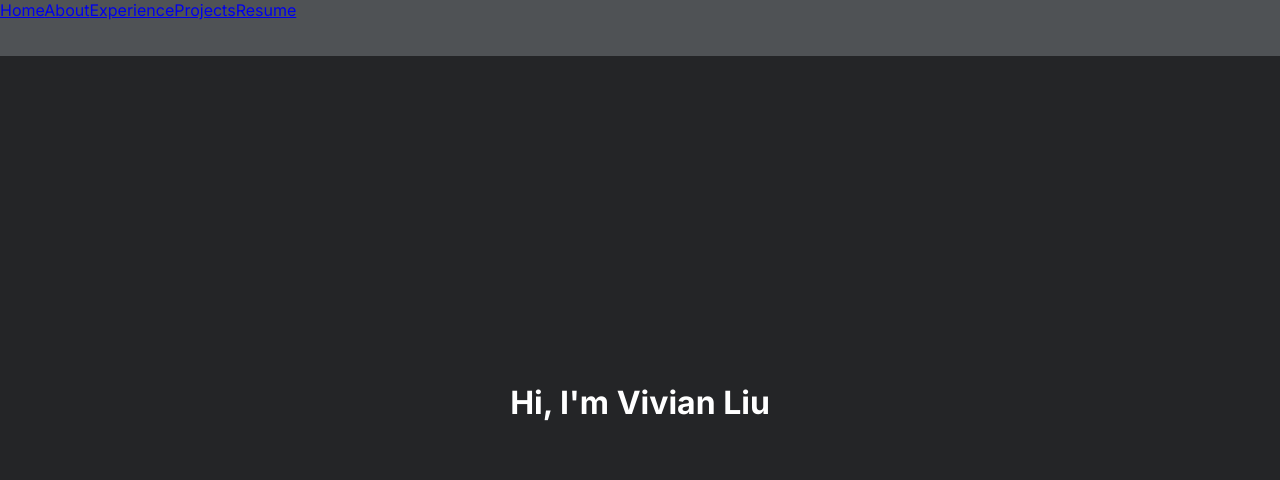
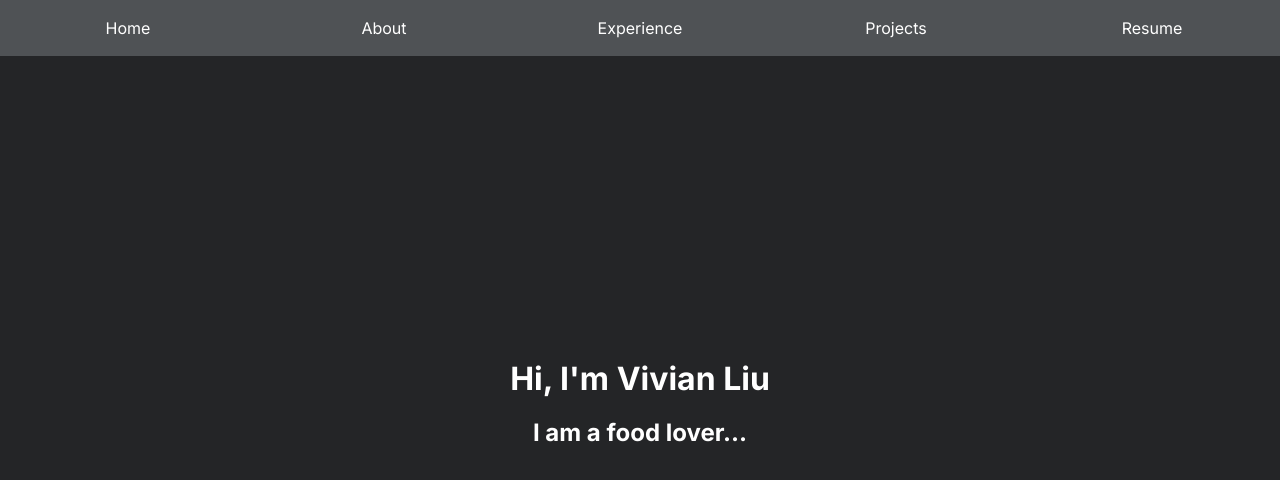
Before and after one commit to Stuart6557/portfolio-website, a Next.js app: page / in a window 1280 px wide. Shown: the top 480 px of the page. Built offline with nearby package versions, Linux system fonts and the light colour scheme.

Commit message:
navbar styling

```diff
--- a/app/components/background.tsx
+++ b/app/components/background.tsx
@@ -2,6 +2,6 @@ import 'app/globals.css'
 
 export default function Background() {
 	return (
-		<div className="background"></div>
+		<div className='background'></div>
 	)
 }
--- a/app/components/navbar.tsx
+++ b/app/components/navbar.tsx
@@ -3,12 +3,22 @@ import Link from "next/link"
 
 export default function Navbar() {
 	return (
-		<nav className="navbar">
-			<Link href="/">Home</Link>
-			<Link href="/about">About</Link>
-			<Link href="/experience">Experience</Link>
-			<Link href="/projects">Projects</Link>
-			<Link href="resume.pdf">Resume</Link>
+		<nav className='navbar'>
+			<div>
+				<Link href="/" className='nav-link'>Home</Link>
+			</div>
+			<div>
+				<Link href="/about" className='nav-link'>About</Link>
+			</div>
+			<div>
+				<Link href="/experience" className='nav-link'>Experience</Link>
+			</div>
+			<div>
+				<Link href="/projects" className='nav-link'>Projects</Link>
+			</div>
+			<div>
+				<Link href="resume.pdf" className='nav-link'>Resume</Link>
+			</div>
 		</nav>
 	)
 }
--- a/app/globals.css
+++ b/app/globals.css
@@ -40,4 +40,26 @@ p {
   position: fixed;
   z-index: 5;
   background-color: var(--navbar-color);
+
+  display: flex;
+  flex-direction: row;
+  justify-content: space-around;
+  align-items: center;
 }
+
+.navbar div {
+  width: 20vw;
+  display: flex;
+  justify-content: space-around;
+  align-items: center;
+}
+
+.nav-link {
+  color: white;
+  text-decoration: none;
+}
+
+.nav-link:hover {
+  font-size: large;
+  transition: 0.2s;
+}
--- a/app/page.tsx
+++ b/app/page.tsx
@@ -4,6 +4,7 @@ export default function Home() {
 	return (
 		<main className={styles.main}>
 			<h1>Hi, I'm Vivian Liu</h1>
+			<h2>I am a food lover...</h2>
 		</main>
 	)
 }
```
